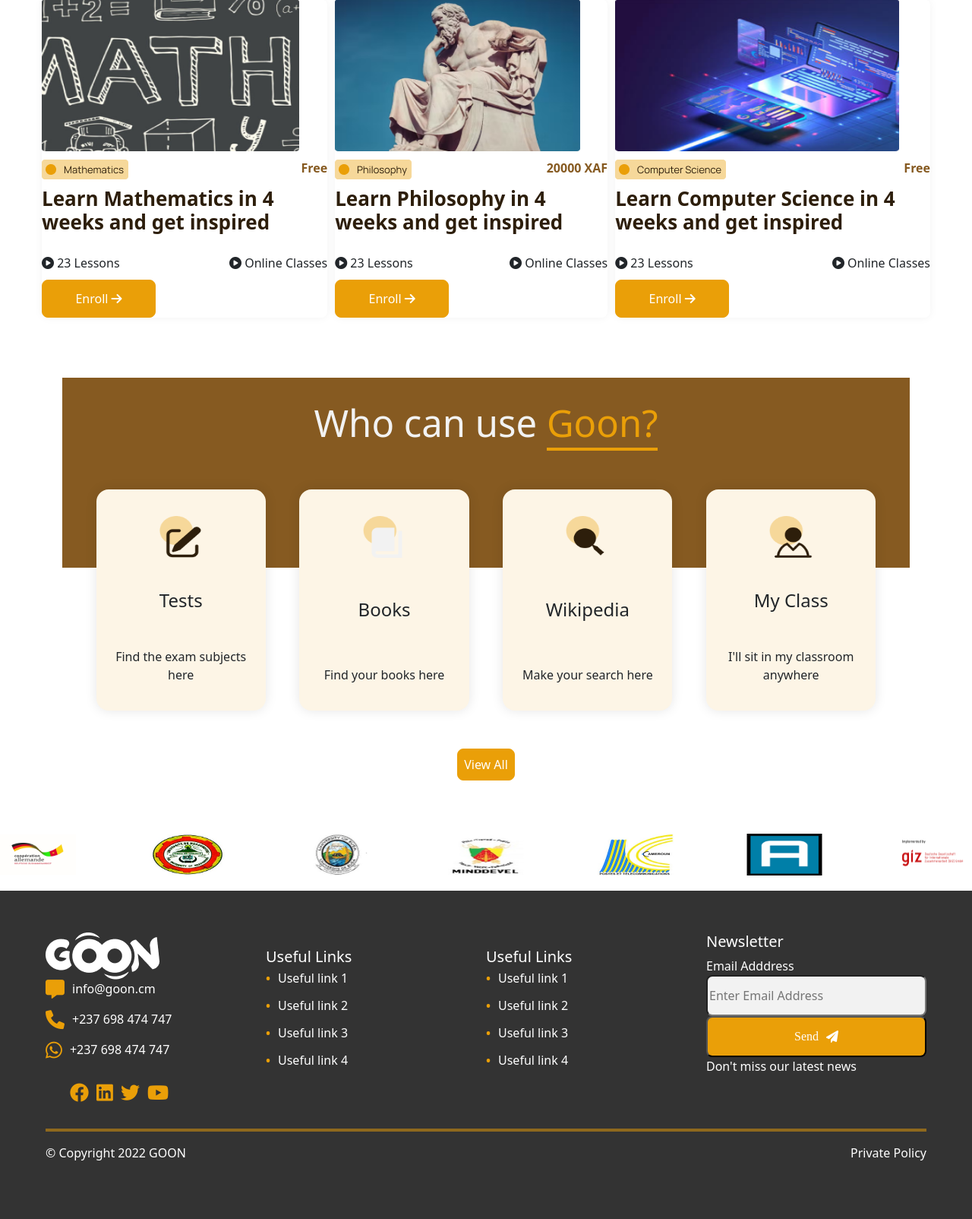
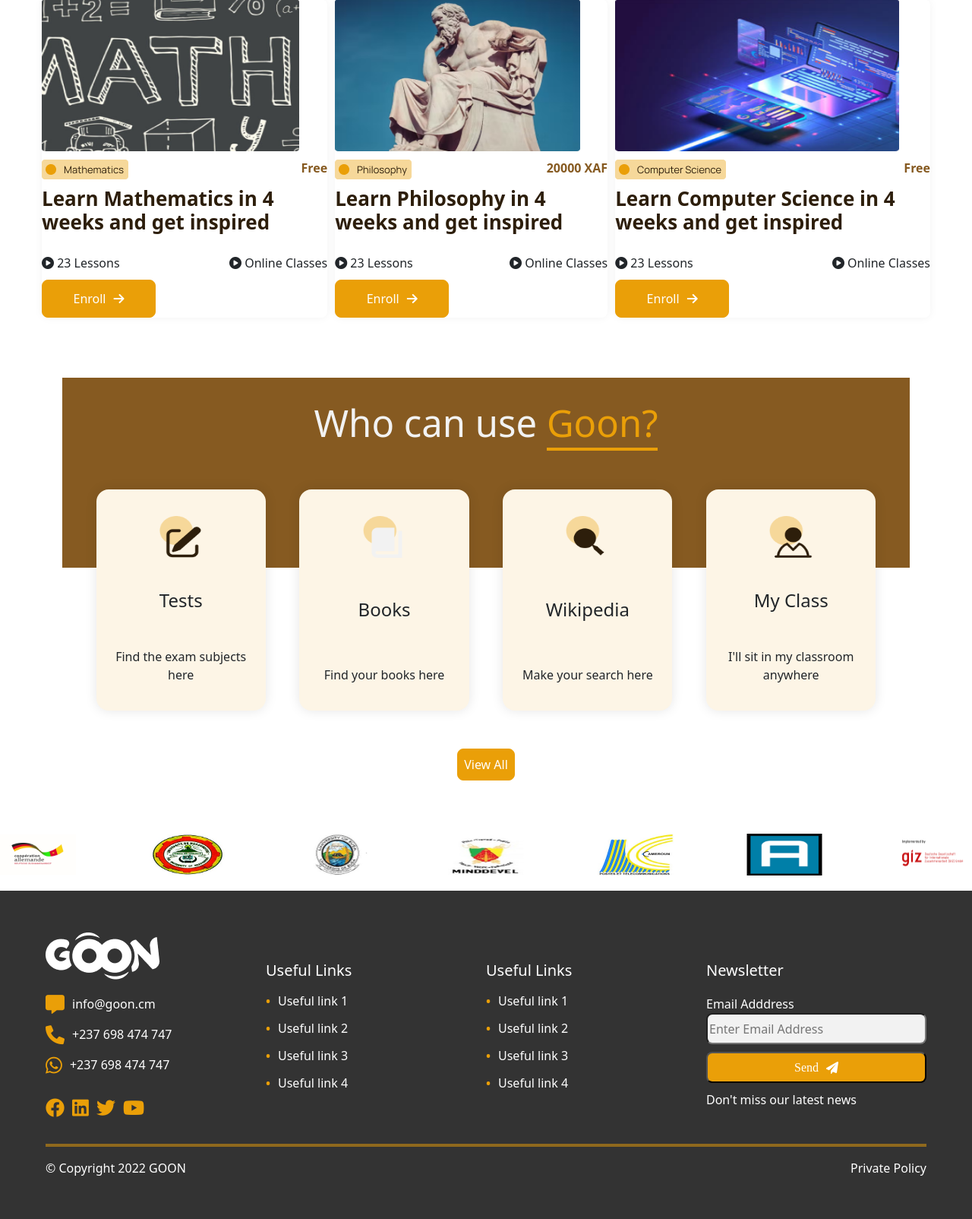
Before and after one commit to FonsahPageo/figma-design, a PHP site: page / in a window 1280 px wide. Shown: the part 1226-2830 px from the top of the page at 76% size. Run offline with PHP 8.4, Linux system fonts and the light colour scheme.

Commit message:
work update

```diff
--- a/course details.html
+++ b/course_details.html
@@ -7,7 +7,7 @@
     <meta name="viewport" content="width=device-width, initial-scale=1.0">
     <title>Course Details</title>
     <link rel="stylesheet" href="/styles/style.css">
-    <link rel="stylesheet" href="/styles/course-details.css">
+    <link rel="stylesheet" href="/styles/course_details.css">
     <link rel="stylesheet" href="/bootstrap/css/bootstrap.min.css">
     <link rel="stylesheet" href="/fontawesome/css/all.min.css">
     <script src="/script/javascript.js"></script>
@@ -85,9 +85,9 @@
                 <div class="maths-content">
                     <div class="mathsfree">Free </div>
                 </div>
-                <button class="details-maths-enroll">
+                <a class="details-maths-enroll" role="button" href="#">
                     Enroll <i class="fa-solid fa-arrow-right"></i>
-                </button>
+                </a>
                 <button class="details-maths-enroll-2">
                     Add to Bookmark <i class="fa-regular fa-bookmark"></i>
                 </button>
--- a/footer.html
+++ b/footer.html
@@ -13,7 +13,9 @@
     <footer class="footer-2">
         <div class="footer-top">
             <div class="footer-content">
-                <img src="/images/logo2.png" alt="">
+                <div class="footer_title">
+                    <img src="/images/logo2.png" alt="">
+                </div>
                 <ul class="contact">
                     <li class="contact-item"><i class="fa-solid fa-message"></i><p> info@goon.cm</p></li>
                     <li class="contact-item"><i class="fa-solid fa-phone"></i><p> +237 698 474 747</p></li>
@@ -27,7 +29,10 @@
                 </ul>
             </div>
             <div class="footer-links">
-                <h5>Useful Links</h5>
+                <div class="footer_title">
+                    <h5>Useful Links</h5>
+                </div>
+
                 <ul class="link-list">
                     <li class="list-item">Useful link 1</li>
                     <li class="list-item">Useful link 2</li>
@@ -36,7 +41,10 @@
                 </ul>
             </div>
             <div class="footer-links">
-                <h5>Useful Links</h5>
+                <div class="footer_title">
+                    <h5>Useful Links</h5>
+                </div>
+
                 <ul class="link-list">
                     <li class="list-item">Useful link 1</li>
                     <li class="list-item">Useful link 2</li>
@@ -44,10 +52,12 @@
                     <li class="list-item">Useful link 4</li>
                 </ul>
             </div>
-            <div class="newsletter">
+            <div class="footer_newsletter">
+                <div class="footer_title">
+                    <h5>Newsletter</h5>
+                </div>
 
-                <h5>Newsletter</h5>
-               <form action="">
+               <form class="form" action="">
                 <div class="email-group">
                     <label for="email">Email Adddress</label>
                     <input type="email" placeholder="Enter Email Address" name="email">
--- a/index.html
+++ b/index.html
@@ -75,9 +75,9 @@
                     <div><i class="fa-solid fa-circle-play"></i> 23 Lessons</div>
                     <div><i class="fa-solid fa-circle-play"></i> Online Classes</div>
                 </div>
-                <button class="maths-enroll">
+                <a class="maths-enroll" role="button" href="#">
                     Enroll <i class="fa-solid fa-arrow-right"></i>
-                </button>
+                </a>
             </div>
 
             <div class="course">
@@ -93,9 +93,9 @@
                     <div><i class="fa-solid fa-circle-play"></i> 23 Lessons</div>
                     <div><i class="fa-solid fa-circle-play"></i> Online Classes</div>
                 </div>
-                <button class="maths-enroll">
+                <a class="maths-enroll" role="button" href="#">
                     Enroll <i class="fa-solid fa-arrow-right"></i>
-                </button>
+                </a>
             </div>
 
             <div class="course">
@@ -111,9 +111,9 @@
                     <div><i class="fa-solid fa-circle-play"></i> 23 Lessons</div>
                     <div><i class="fa-solid fa-circle-play"></i> Online Classes</div>
                 </div>
-                <button class="maths-enroll">
+                <a class="maths-enroll" role="button" href="#">
                     Enroll <i class="fa-solid fa-arrow-right"></i>
-                </button>
+                </a>
             </div>
         </div>
     </section>
@@ -147,9 +147,9 @@
                     </div>
                 </div>
                 <div class="cta">
-                    <button class="get-started">
+                    <a class="view-all" role="button" href="courses.html">
                         View All
-                    </button>
+                    </a>
                 </div>
 
             </div>
--- a/news details.html
+++ b/news_details.html
@@ -8,8 +8,8 @@
     <link rel="stylesheet" href="/styles/style.css">
     <link rel="stylesheet" href="/bootstrap/css/bootstrap.min.css">
     <link rel="stylesheet" href="/fontawesome/css/all.min.css">
-    <link rel="stylesheet" href="/styles/course-details.css">
-    <link rel="stylesheet" href="/styles/news details.css">
+    <link rel="stylesheet" href="/styles/course_details.css">
+    <link rel="stylesheet" href="/styles/news_details.css">
     <script src="/script/javascript.js"></script>
     <title>News Details</title>
 </head>
--- a/styles/footer.css
+++ b/styles/footer.css
@@ -12,16 +12,33 @@
     justify-content: space-evenly;
 }
 
+.footer-top  .footer_title {
+    height: 62px;
+    margin-bottom: 20px;
+    display: flex;
+    align-items: flex-end;
+}
+
+.footer-content > img, .footer-links > h5, .footer_newsletter > h5 {
+    margin-bottom: 10px
+}
+
+.footer_title > h5 {
+    margin-bottom: 0px;
+    width: 100%;
+}
+
 .footer-2 ul.social {
     display: flex;
     list-style: none;
     column-gap: 10px;
-
+    padding-left: 0;
 }
 
 .footer-2 .contact {
     list-style: none;
-    margin-left: -2em;
+    /* margin-left: -2em; */
+    padding-left: 0;
 }
 
 .footer-2 ul.contact li {
@@ -54,31 +71,38 @@
     justify-content: space-between;
 }
 
-.footer-2 .newsletter input[type="email"] {
-    flex-direction: row;
-    align-items: flex-start;
-    gap: 10px;
+.footer_newsletter .form {
+    display: flex;
+    flex-flow: column;
+    row-gap: 10px;
+}
+
+.footer-2 .footer_newsletter input[type="email"] {
+       /* flex-direction: row; */
+    /* align-items: center; */
+    /* gap: 10px; */
     width: 100%;
-    height: 54px;
+    height: 41px;
     background: #F2F2F2;
     border-radius: 8px;
-    order: 1;
-    flex-grow: 0;
+    /* order: 1; */
+    /* flex-grow: 0; */
+    /* text-align: center; */
 }
 
 .submit-button {
     display: flex;
-    flex-direction: row;
+    /* flex-direction: row; */
     justify-content: center;
     align-items: center;
     gap: 10px;
     width: 100%;
-    height: 54px;
+    height: 41px;
     background: #EA9F08;
     border-radius: 8px;
-    order: 2;
-    align-self: stretch;
-    flex-grow: 0;
+    /* order: 2; */
+    /* align-self: stretch; */
+    /* flex-grow: 0; */
     font-family: 'Manrope';
     font-style: normal;
     font-weight: 400;
@@ -95,7 +119,7 @@
 }
 
 .footer-links {
-    padding-top: 20px;
+    /* padding-top: 20px; */
 }
 
 .link-list {
--- a/styles/style.css
+++ b/styles/style.css
@@ -165,6 +165,9 @@ li {
     border: 1px solid #EA9F08;
     color: #fff;
     border-radius: 8px;
+    display: flex;
+    align-items: center;
+    justify-content: center;
 }
 
 .section-4 {
@@ -197,6 +200,14 @@ li {
     display: flex;
     justify-content: center;
     margin-top: 50px;
+}
+
+.courses .cta .view-all {
+    padding: 8px;
+    color: #fff;
+    background: #EA9F08;
+    border: 1px solid #EA9F08;
+    border-radius: 8px;
 }
 
 .columns {
```
Also changed, not shown: styles/course_details.css (renamed from styles/course-details.css, +6 -1 lines).
